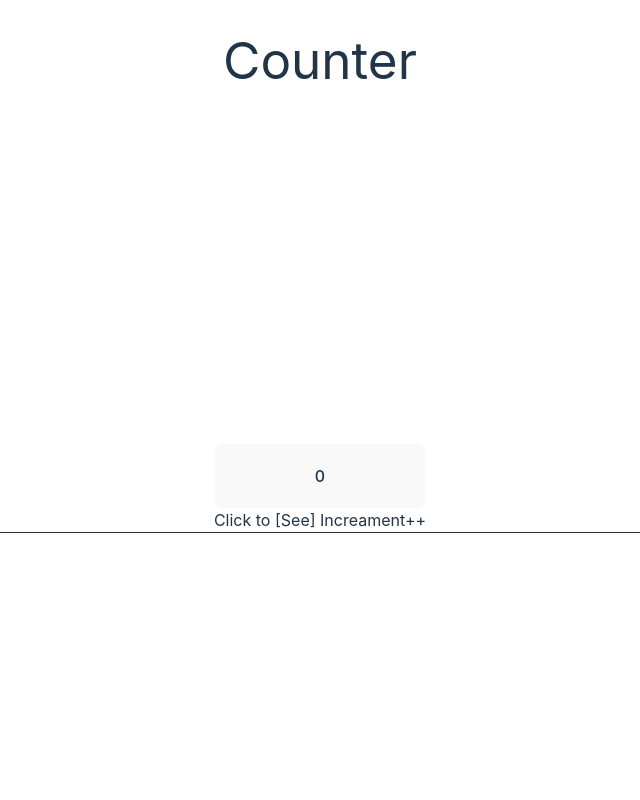
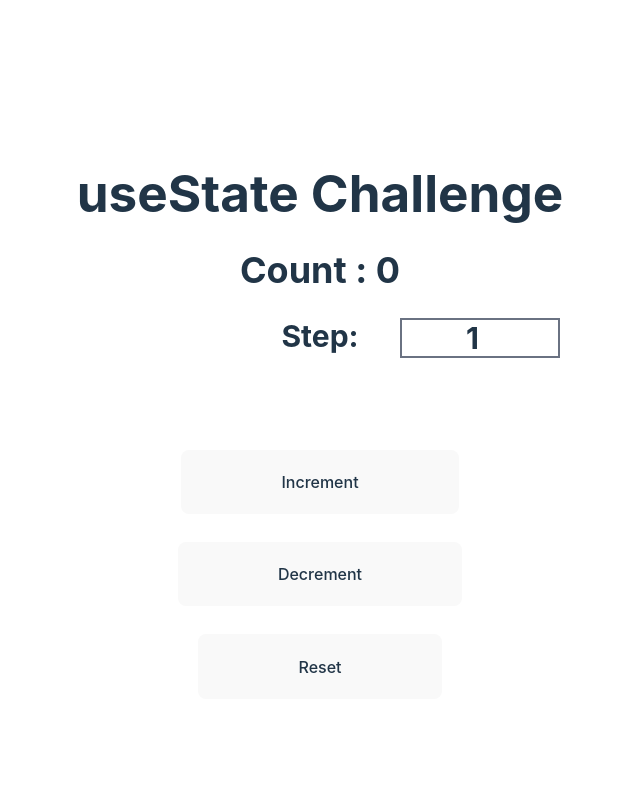
Before and after one commit to nikhil-kamboj420/React.js_HOOKS_, a React (Vite) app: page / in a window 1280 px wide. Shown: the top 800 px of the page, without its empty margins (320-960 px from the left). Built offline with nearby package versions, Linux system fonts and the light colour scheme.

Commit message:
add a challenge component

```diff
--- a/src/App.jsx
+++ b/src/App.jsx
@@ -1,19 +1,20 @@
-
-import './App.css'
-import { LiftStateUp } from './components/hooks/LiftStateUp'
-import { ToggleSwich } from './components/hooks/ToggleSwich'
-import { UseState } from './components/hooks/UseState'
-import { UseStateObject } from './components/hooks/UseStateObject'
+import "./App.css";
+import { Challenge } from "./components/hooks/Challenge";
+import { LiftStateUp } from "./components/hooks/LiftStateUp";
+import { ToggleSwich } from "./components/hooks/ToggleSwich";
+import { UseState } from "./components/hooks/UseState";
+import { UseStateObject } from "./components/hooks/UseStateObject";
 
 function App() {
   return (
     <>
-      <UseState/>
-      <UseStateObject/>
-       <LiftStateUp/>
-       <ToggleSwich/>
-       </>
-  )
+      <Challenge/>
+      <UseState />
+      <UseStateObject />
+      <LiftStateUp />
+      <ToggleSwich />
+    </>
+  );
 }
 
-export default App
+export default App;
--- /dev/null
+++ b/src/components/hooks/Challenge.jsx
@@ -0,0 +1,56 @@
+//* useState challenge Description:
+
+//? Create a simple React component that allows user to increment and decrement a counter using two buttons.
+
+//? Reset Button : Add a button to reset the count to Zero.
+
+//? Limitations: Set a maximum and minimum limit for the counter and disable the button when those limits are reached.
+
+//? Step Increacment or Decrement: Add an input field to allow users to set the step value by which the counter should increment or decrement.
+
+import { useState } from "react";
+
+export const Challenge = () => {
+  //* defining states
+  const [count, setCount] = useState(0);
+  const [step, setStep] = useState(1);
+
+  //* defining functions
+  const handleIncrement = () => {
+    if (count < 100) {
+      setCount(() => count + step);
+    }
+  };
+  const handleDecrement = () => {
+    if (count > 0) {
+      setCount(() => count - step);
+    }
+  };
+
+  const handleStep = (stepValue) => {
+    if (count < 100) {
+      setStep(stepValue);
+    }
+  };
+
+  return (
+    <div className="flex flex-col gap-7 h-[100vh] font-bold justify-center items-center">
+      <h1>useState Challenge</h1>
+      <p className="text-4xl">Count : {count}</p>
+      <label htmlFor="step" className="text-3xl">
+        Step:
+      </label>
+      <input
+        className=" text-center text-3xl border-2 border-gray-500 relative top-[-4rem] left-[10rem] max-w-[10rem]"
+        type="number"
+        id="step"
+        name="step"
+        value={step}
+        onChange={(e) => handleStep(Number(e.target.value))}
+      />
+      <button onClick={() => handleIncrement()}>Increment</button>
+      <button onClick={() => handleDecrement()}>Decrement</button>
+      <button onClick={() => setCount(0)}>Reset</button>
+    </div>
+  );
+};
```
